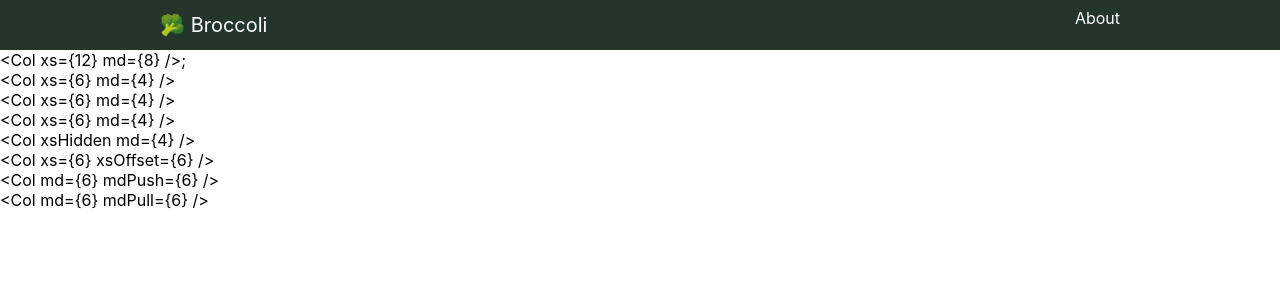
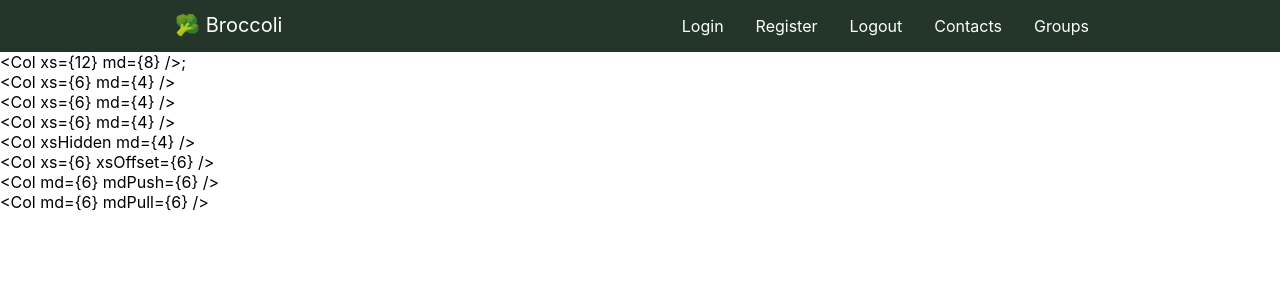
Before and after one commit to maplesyrupsucker/broccoli-frontend, a React (Create React App) app: page / in a window 1280 px wide. Shown: the top 300 px of the page. Built offline with nearby package versions, Linux system fonts and the light colour scheme; what bitbox-cli would draw is missing.

Commit message:
Fix mobile menu

```diff
--- a/src/App.js
+++ b/src/App.js
@@ -26,11 +26,13 @@ injectGlobal`
     padding: 0;
   }
 
-  * {
+  *, ::after, ::before  {
     font-family:  -apple-system, BlinkMacSystemFont, "Segoe UI", Roboto, "Helvetica Neue", Arial, sans-serif, "Apple Color Emoji", "Segoe UI Emoji", "Segoe UI Symbol", "Noto Color Emoji";
                   -apple-system,BlinkMacSystemFont,"Segoe UI",Roboto,"Helvetica Neue",Arial,sans-serif,"Apple Color Emoji","Segoe UI Emoji","Segoe UI Symbol","Noto Color Emoji"body sans-serifhtml
     font-size: 20px;
     font-weight: 400;
+    box-sizing: border-box;
+
   }
 
 `;
--- a/src/components/header.js
+++ b/src/components/header.js
@@ -1,7 +1,8 @@
 import React, { Component } from 'react'
 import { Link } from 'react-router-dom'
 import styled, { css } from 'styled-components'
-import { FaBars } from "react-icons/fa";
+
+import { IoIosMenu } from "react-icons/io";
 
 import { media } from '../styles/utils'
 
@@ -79,6 +80,14 @@ const MenuContainer = styled.div`
 const Nav = styled('nav')`
     background: #24362a;
     padding: .5rem 1rem;
+    position: relative;
+    display: -ms-flexbox;
+    display: flex;
+    flex-wrap: wrap;
+    align-items: center;
+    -ms-flex-pack: justify;
+    justify-content: space-between;
+    padding: .5rem 1rem;
 `
 
 const Container = styled('div')`
@@ -86,12 +95,14 @@ const Container = styled('div')`
     width: 100%;
     margin: auto;
     display: flex;
-    flex-direction: row;
+    flex-wrap: wrap;
     justify-content: space-between;
     padding-right: 15px;
     padding-left: 15px;
     margin-right: auto;
     margin-left: auto;
+
+
 `
 
 const Logo = styled(Link)`
@@ -109,21 +120,33 @@ const Logo = styled(Link)`
 `
 
 const Navbar = styled('div')`
-    display: ${props => props.show ? 'inline-block' : 'none'};
-    width: 100%;
+    display: ${props => props.show ? 'block' : 'none'};
 
-    ${media.medium`
+    flex-basis: 100%;
+    flex-grow: 1;
+    align-items: center;
+
+    ${media.large`
         display: flex;
         flex-basis: auto;
         width: unset;
+        justify-content: flex-end;
+
     `}
 `
 
 const NavList = styled('ul')`
+    align-items: center;
+    display: flex;
+    flex-direction: column;
+    padding-left: 0;
+    margin-bottom: 0;
+    margin-top: 0;
     list-style: none;
-    flex-direction: row;
-    margin: 0;
-    align-items: center;
+
+    ${media.large`
+        flex-direction: row;
+    `}
 `
 
 const NavItem = styled('li')`
@@ -133,6 +156,8 @@ const NavItem = styled('li')`
 const NavLink = styled(Link)`
     color: #fff;
     text-decoration: none;
+    padding: .5rem 1rem;
+    display: block;
 `
 
 const MobileMenu = styled('div')`
@@ -143,8 +168,9 @@ const MobileMenu = styled('div')`
     background-color: transparent;
     border: 1px solid transparent;
     border-radius: .25rem;
-    ${media.medium`
+    ${media.large`
         display: none;
+
         justify-self: flex-end;
     `}
 `
@@ -164,7 +190,6 @@ class Header extends Component {
     }
 
     handleMenuOpen() {
-        console.log(this.state.menuActive)
         this.setState({
             menuActive: !this.state.menuActive
         })
@@ -192,16 +217,20 @@ class Header extends Component {
                     {/* <button class="navbar-toggler" type="button" data-toggle="collapse" data-target="#navbarSupportedContent" aria-controls="navbarSupportedContent" aria-expanded="false" aria-label="Toggle navigation">
                         <span class="navbar-toggler-icon"></span>
                     </button> */}
-                    <Navbar show={showNavbar}>
+                    <MobileMenu onClick={this.handleMenuOpen}><IoIosMenu size={30} color="rgba(255, 255, 255, 0.5)" /></MobileMenu>
+                    <Navbar show={menuActive}>
                         <NavList>
+                            {menu.map((item, index) => {
 
-                            <NavItem>
-                                <NavLink to="/about">About</NavLink>
-                            </NavItem>
+                                return (
+                                    <NavItem key={index}>
+                                        <NavLink to={item.url}>{item.title}</NavLink>
+                                    </NavItem>
+                                )
+                            })}
 
                         </NavList>
                     </Navbar>
-                    <MobileMenu><FaBars size={30} color="rgba(255, 255, 255, 0.5)" /></MobileMenu>
                 </Container>
             </Nav>
 
```
